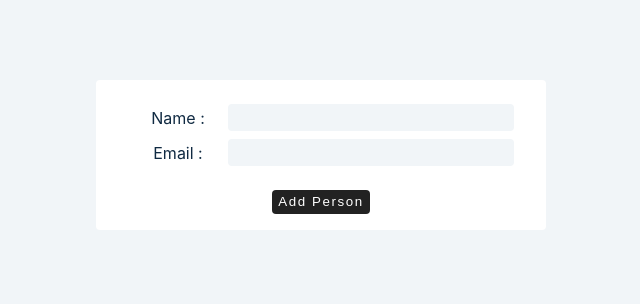
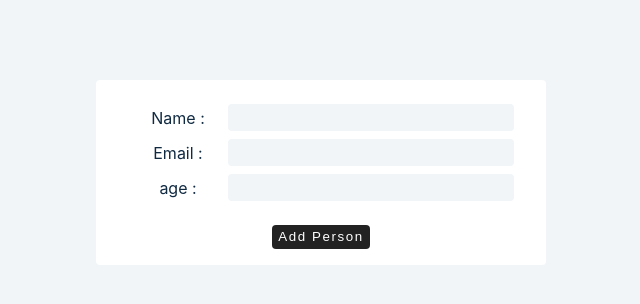
Before and after one commit to binarypsilocybin/react-advanced-2020, a React (Create React App) app: page / in a window 1280 px wide. Shown: the top 304 px of the page, without its empty margins (319-959 px from the left). Built offline with nearby package versions, Linux system fonts and the light colour scheme.

Commit message:
Multiple inputs

```diff
--- a/src/App.js
+++ b/src/App.js
@@ -1,6 +1,6 @@
 import React from "react";
 
-import Setup from "./tutorial/4-forms/setup/1-controlled-inputs";
+import Setup from "./tutorial/4-forms/setup/2-multiple-inputs";
 
 function App() {
   return (
--- a/src/tutorial/4-forms/setup/2-multiple-inputs.js
+++ b/src/tutorial/4-forms/setup/2-multiple-inputs.js
@@ -1,4 +1,4 @@
-import React, { useState } from 'react';
+import React, { useState } from "react";
 // JS
 // const input = document.getElementById('myText');
 // const inputValue = input.value
@@ -7,54 +7,60 @@ import React, { useState } from 'react';
 // dynamic object keys
 
 const ControlledInputs = () => {
-  const [firstName, setFirstName] = useState('');
-  const [email, setEmail] = useState('');
+  const [person, setPerson] = useState({ firstName: "", email: "", age: "" });
   const [people, setPeople] = useState([]);
 
+  const handleChange = (e) => {
+    const name = e.target.name;
+    const value = e.target.value;
+    console.log(name, value);
+    setPerson({ ...person, [name]: value });
+  };
   const handleSubmit = (e) => {
     e.preventDefault();
-    if (firstName && email) {
-      const person = { id: new Date().getTime().toString(), firstName, email };
-      console.log(person);
-      setPeople((people) => {
-        return [...people, person];
-      });
-      setFirstName('');
-      setEmail('');
-    } else {
-      console.log('empty values');
-    }
   };
   return (
     <>
       <article>
-        <form className='form' onSubmit={handleSubmit}>
-          <div className='form-control'>
-            <label htmlFor='firstName'>Name : </label>
+        <form className="form">
+          <div className="form-control">
+            <label htmlFor="firstName">Name : </label>
             <input
-              type='text'
-              id='firstName'
-              name='firstName'
-              value={firstName}
-              onChange={(e) => setFirstName(e.target.value)}
+              type="text"
+              id="firstName"
+              name="firstName"
+              value={person.firstName}
+              onChange={handleChange}
             />
           </div>
-          <div className='form-control'>
-            <label htmlFor='email'>Email : </label>
+          <div className="form-control">
+            <label htmlFor="email">Email : </label>
             <input
-              type='email'
-              id='email'
-              name='email'
-              value={email}
-              onChange={(e) => setEmail(e.target.value)}
+              type="email"
+              id="email"
+              name="email"
+              value={person.email}
+              onChange={handleChange}
             />
           </div>
-          <button type='submit'>add person</button>
+          <div className="form-control">
+            <label htmlFor="age">age : </label>
+            <input
+              type="text"
+              id="age"
+              name="age"
+              value={person.age}
+              onChange={handleChange}
+            />
+          </div>
+          <button type="submit" onClick={handleSubmit}>
+            add person
+          </button>
         </form>
         {people.map((person, index) => {
           const { id, firstName, email } = person;
           return (
-            <div className='item' key={id}>
+            <div className="item" key={id}>
               <h4>{firstName}</h4>
               <p>{email}</p>
             </div>
```
